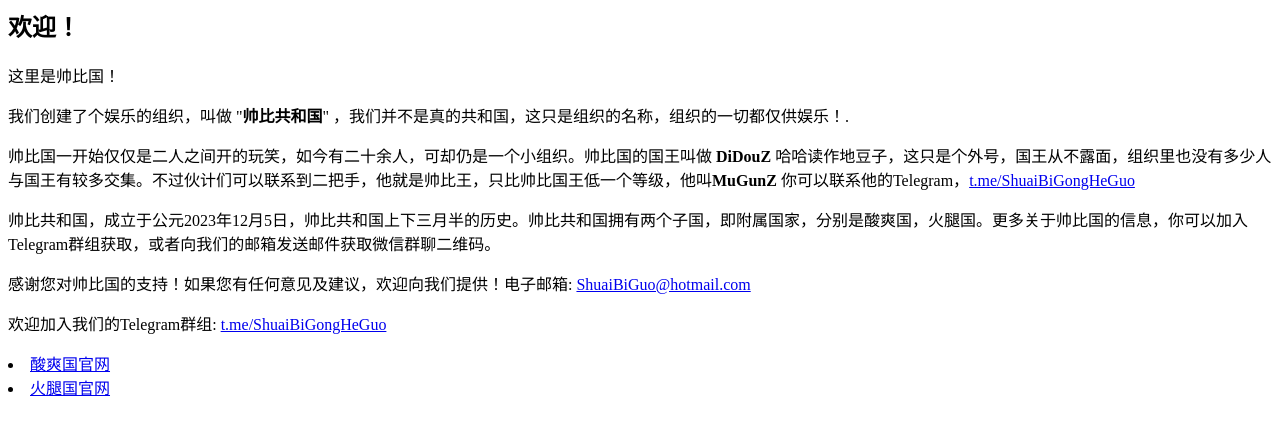
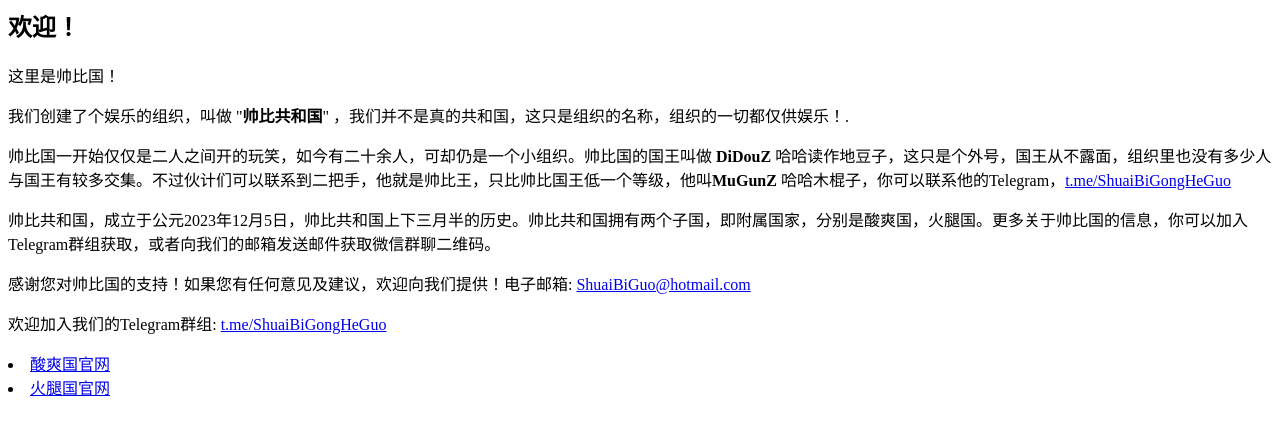
Before and after one commit to ProgrammingRabbitMax/ShuaiBi, a plain HTML site: page index.html in a window 1280 px wide. Drawn offline with Linux system fonts and the light colour scheme.

Commit message:
更新 index.html

```diff
--- a/index.html
+++ b/index.html
@@ -7,7 +7,7 @@
 				<h2>欢迎！</h2>
 					<p>这里是帅比国！</p>
 					<p>我们创建了个娱乐的组织，叫做 "<b>帅比共和国</b>" ，我们并不是真的共和国，这只是组织的名称，组织的一切都仅供娱乐！.</p>
-					<p>帅比国一开始仅仅是二人之间开的玩笑，如今有二十余人，可却仍是一个小组织。帅比国的国王叫做 </a> <b>DiDouZ</b> 哈哈读作地豆子，这只是个外号，国王从不露面，组织里也没有多少人与国王有较多交集。不过伙计们可以联系到二把手，他就是帅比王，只比帅比国王低一个等级，他叫<b>MuGunZ</b> 你可以联系他的Telegram，<a href = 't.me/ShuaiBiGuo'>t.me/ShuaiBiGongHeGuo</a></p>
+					<p>帅比国一开始仅仅是二人之间开的玩笑，如今有二十余人，可却仍是一个小组织。帅比国的国王叫做 </a> <b>DiDouZ</b> 哈哈读作地豆子，这只是个外号，国王从不露面，组织里也没有多少人与国王有较多交集。不过伙计们可以联系到二把手，他就是帅比王，只比帅比国王低一个等级，他叫<b>MuGunZ</b> 哈哈木棍子，你可以联系他的Telegram，<a href = 't.me/ShuaiBiGuo'>t.me/ShuaiBiGongHeGuo</a></p>
 					<p>帅比共和国，成立于公元2023年12月5日，帅比共和国上下三月半的历史。帅比共和国拥有两个子国，即附属国家，分别是酸爽国，火腿国。更多关于帅比国的信息，你可以加入Telegram群组获取，或者向我们的邮箱发送邮件获取微信群聊二维码。</p>
 					<p>感谢您对帅比国的支持！如果您有任何意见及建议，欢迎向我们提供！电子邮箱: <a href = 'mailto:ShuaiBiGuo@hotmail.com'>ShuaiBiGuo@hotmail.com</a></p>
 					<p>欢迎加入我们的Telegram群组: <a href = 't.me/ShuaiBiGongHeGuo'>t.me/ShuaiBiGongHeGuo</a></p>
```
